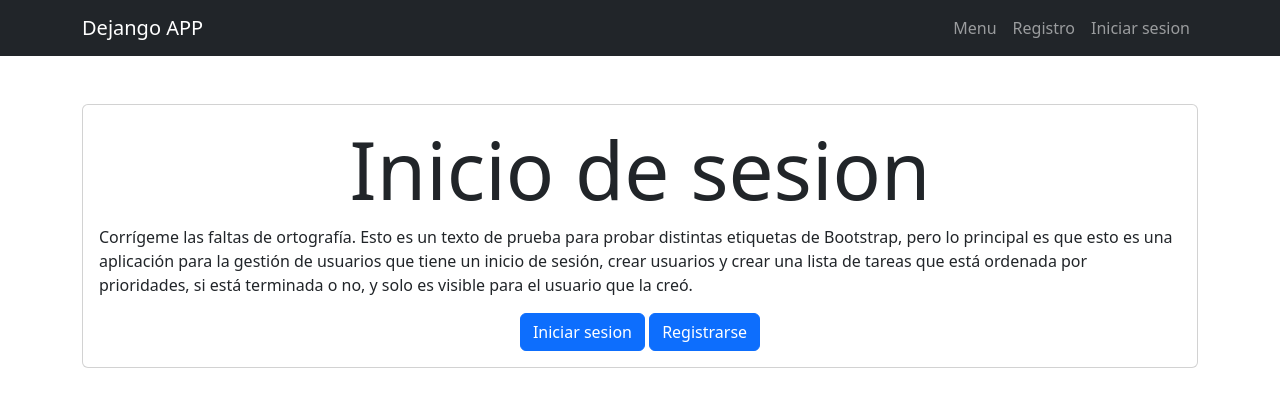
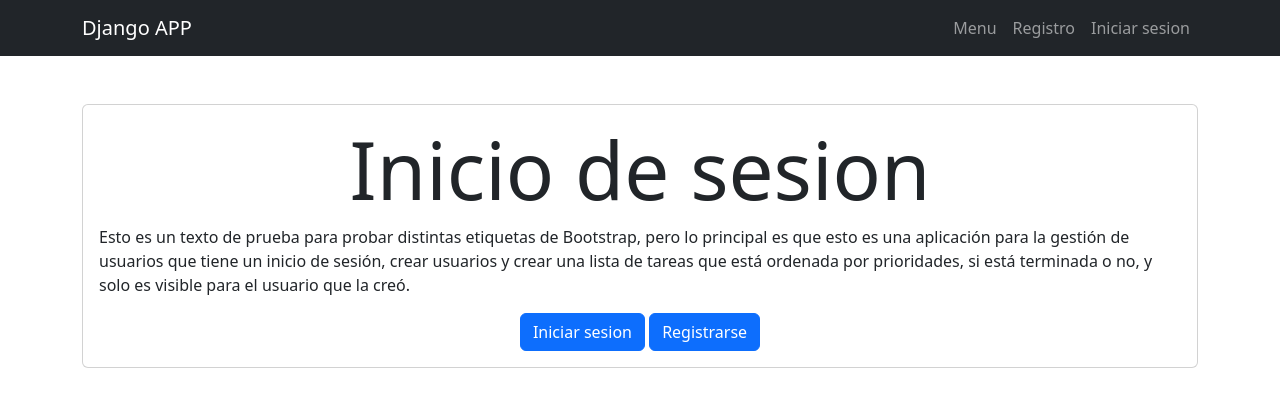
Before and after one commit to MallicTesla/django_render, a Django app: page / in a window 1280 px wide. Shown: the top 407 px of the page. Run offline with Django 4.2, Linux system fonts and the light colour scheme.

Commit message:
correcciones

```diff
--- a/tareas/forms.py
+++ b/tareas/forms.py
@@ -8,6 +8,6 @@ class TareaForm (ModelForm):
         fields = ["titulo", "descripsion", "importansia"]
         widgets = {
             "titulo": forms.TextInput (attrs = {"class":"form-control", "placeholder":"Titulo descriptivo"}),
-            "descripsion": forms.Textarea (attrs = {"class":"form-control", "placeholder":"Pone la descripsion"}),
+            "descripsion": forms.Textarea (attrs = {"class":"form-control", "placeholder":"Pone la descripción"}),
             "importansia": forms.CheckboxInput (attrs = {"class":"form-check-input"}),
         }
--- a/tareas/templates/menu.html
+++ b/tareas/templates/menu.html
@@ -7,7 +7,7 @@
     <nav class="navbar navbar-expand-lg bg-dark navbar-dark">
         <div class="container">
 
-        <a class="navbar-brand" href="/">Dejango APP</a>
+        <a class="navbar-brand" href="/">Django APP</a>
 
         <button class="navbar-toggler" type="button" data-bs-toggle="collapse" data-bs-target="#navbarNav" aria-controls="navbarNav" aria-expanded="false" aria-label="Toggle navigation">
             <span class="navbar-toggler-icon"></span>
--- a/tareas/templates/tarea.html
+++ b/tareas/templates/tarea.html
@@ -14,10 +14,10 @@
                 <ul>
                     <li>
                         <h2>Titulo : {{tarea.titulo}}</h2>
-                        <p>Descripsion : {{tarea.descripsion}}</p>
+                        <p>Descripción : {{tarea.descripsion}}</p>
                         <p>Creado : {{tarea.creado}}</p>
                         <p>Fecha_finalisaddo : {{tarea.fecha_finalisaddo}}</p>
-                        <p>Importansia : {{tarea.importansia}}</p>
+                        <p>Importancia : {{tarea.importansia}}</p>
                         <p>Creado : {{tarea.usuario}}</p>
                     </li>
                 </ul>
--- a/tareas/templates/texto_menu.html
+++ b/tareas/templates/texto_menu.html
@@ -8,7 +8,7 @@
         <section class="card card-body">
             <h1 class="display-1 text-center">Inicio de sesion</h1>
             <p>
-                Corrígeme las faltas de ortografía. Esto es un texto de prueba para probar distintas etiquetas de Bootstrap, pero lo principal es que esto es una
+                Esto es un texto de prueba para probar distintas etiquetas de Bootstrap, pero lo principal es que esto es una
                 aplicación para la gestión de usuarios que tiene un inicio de sesión, crear usuarios y crear una lista de tareas que está ordenada por prioridades,
                 si está terminada o no, y solo es visible para el usuario que la creó.
             </p>
```
